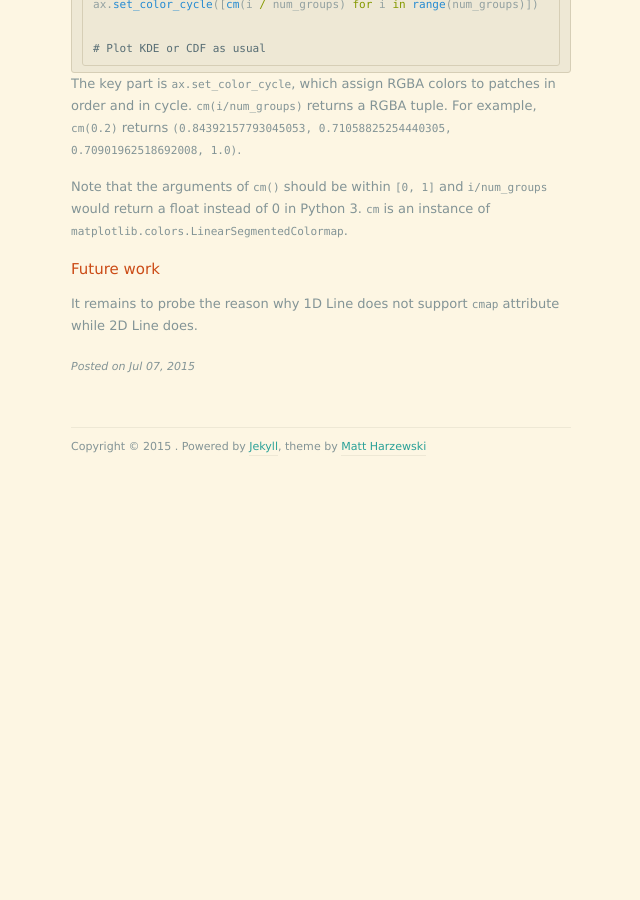
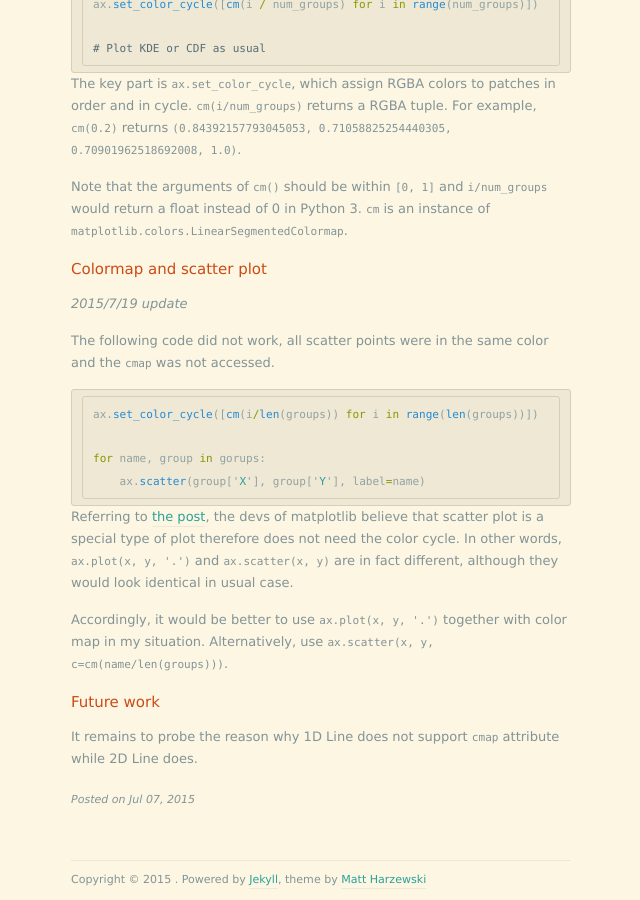
Before and after one commit to zhuzelong/zhuzelong.github.io, a Jekyll site: the page built from _posts/2015-07-07-use-colors-in-colormap-in-matplotlib.md, in a window 1280 px wide and 900 px high, scrolled down 1229 px. Shown: the whole window, without its empty margins (319-959 px from the left). Built offline with Jekyll 4.4.1, drawn with Linux system fonts in a browser that asks for light colours; nearby versions of some CDN libraries; Markdown is read by kramdown in place of the engine named in the settings; before the commit the page ends 1706 px from its top, so only the background shows below that.

Commit message:
Update post
Color map in matplotlib.

````diff
--- a/_posts/2015-07-07-use-colors-in-colormap-in-matplotlib.md
+++ b/_posts/2015-07-07-use-colors-in-colormap-in-matplotlib.md
@@ -64,6 +64,25 @@ The key part is `ax.set_color_cycle`, which assign RGBA colors to patches in ord
 Note that the arguments of `cm()` should be within `[0, 1]` and `i/num_groups` would return a float instead of 0 in Python 3. `cm` is an instance of `matplotlib.colors.LinearSegmentedColormap`.
 
 
+## Colormap and scatter plot
+
+*2015/7/19 update*
+
+The following code did not work, all scatter points were in the same color and the `cmap` was not accessed.
+
+```python
+ax.set_color_cycle([cm(i/len(groups)) for i in range(len(groups))])
+
+for name, group in gorups:
+    ax.scatter(group['X'], group['Y'], label=name)
+```
+
+Referring to [the post](https://github.com/matplotlib/matplotlib/issues/3041), the devs of matplotlib believe that scatter plot is a special type of plot therefore does not need the color cycle. In other words, `ax.plot(x, y, '.')` and `ax.scatter(x, y)` are in fact different, although they would look identical in usual case.
+
+Accordingly, it would be better to use `ax.plot(x, y, '.')` together with color map in my situation. Alternatively, use `ax.scatter(x, y, c=cm(name/len(groups)))`.
+
+
+
 ## Future work
 
 It remains to probe the reason why 1D Line does not support `cmap` attribute while 2D Line does.
````
